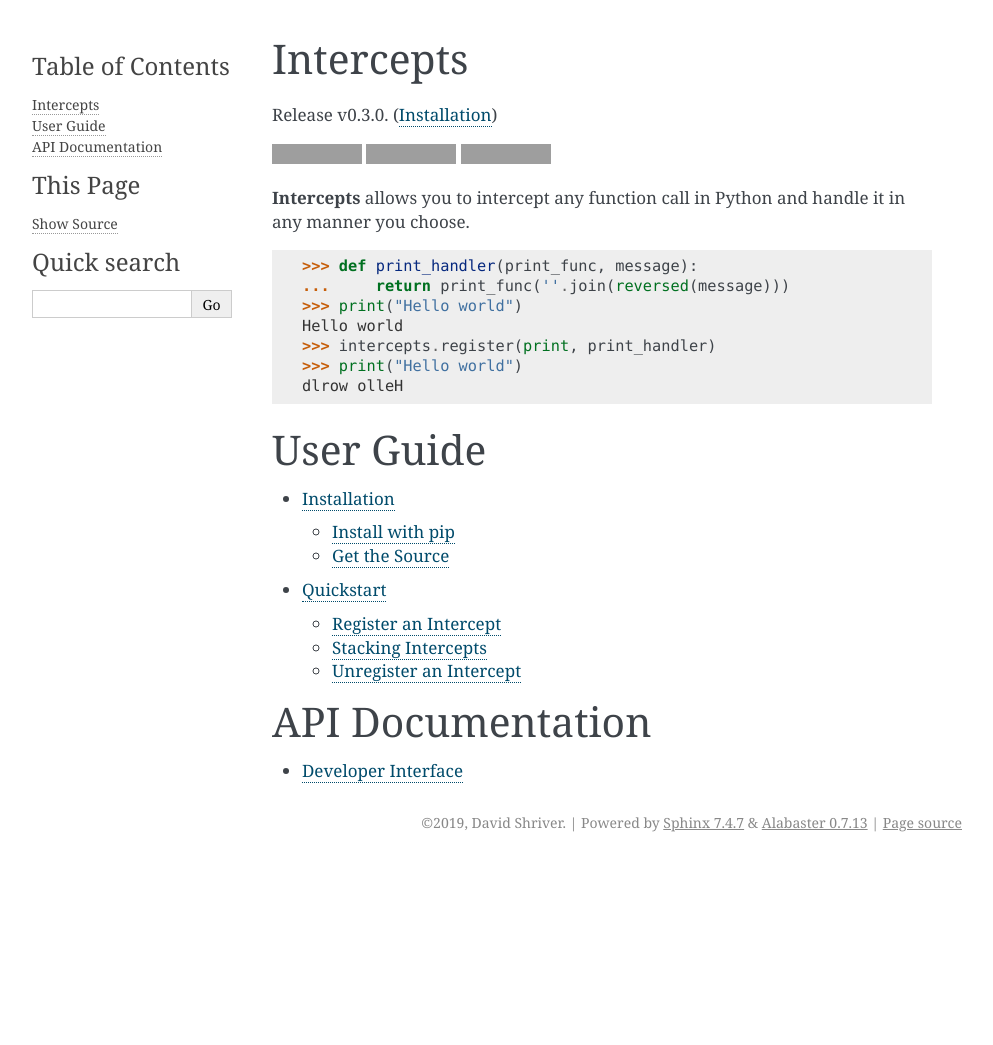
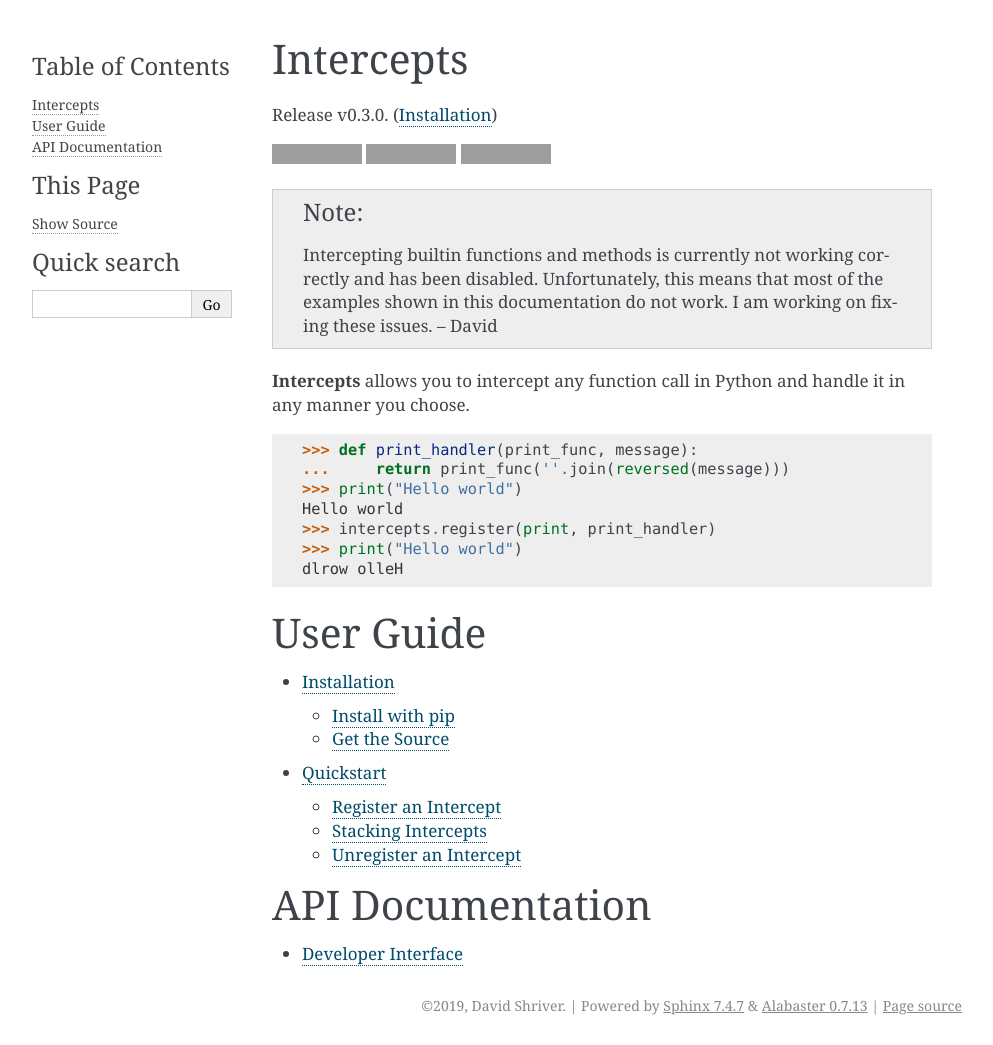
Before and after one commit to dlshriver/intercepts, a Sphinx documentation site: the page built from docs/index.rst, in a window 1280 px wide and 1045 px high. Shown: the whole window, without its empty margins (148-1141 px from the left). Built offline with Sphinx 7.4.7, drawn with Linux system fonts in a browser that asks for light colours; grey boxes are pictures that could not be loaded.

Commit message:
disable builtins for now

```diff
--- a/docs/index.rst
+++ b/docs/index.rst
@@ -15,6 +15,11 @@ Release v\ |version|. (:ref:`Installation <install>`)
 .. image:: https://travis-ci.org/dlshriver/intercepts.svg?branch=master
     :target: https://travis-ci.org/dlshriver/intercepts
 
+.. note:: Intercepting builtin functions and methods is currently not working
+    correctly and has been disabled. Unfortunately, this means that most of the
+    examples shown in this documentation do not work. I am working on fixing
+    these issues.
+    -- David
 
 **Intercepts** allows you to intercept any function call in Python
 and handle it in any manner you choose.
--- a/intercepts/__init__.py
+++ b/intercepts/__init__.py
@@ -17,7 +17,7 @@ Usage:
 
 :copyright: (c) 2019 by David Shriver.
 """
-import intercepts._builtins
+# import intercepts._builtins
 
 from .registration import register, unregister, unregister_all
 from .__version__ import __version__
```
Also changed, not shown: 2 other files.
